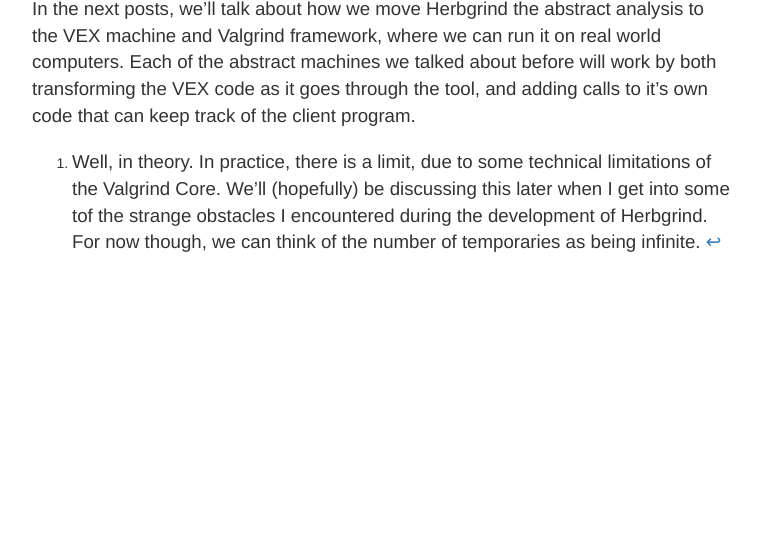
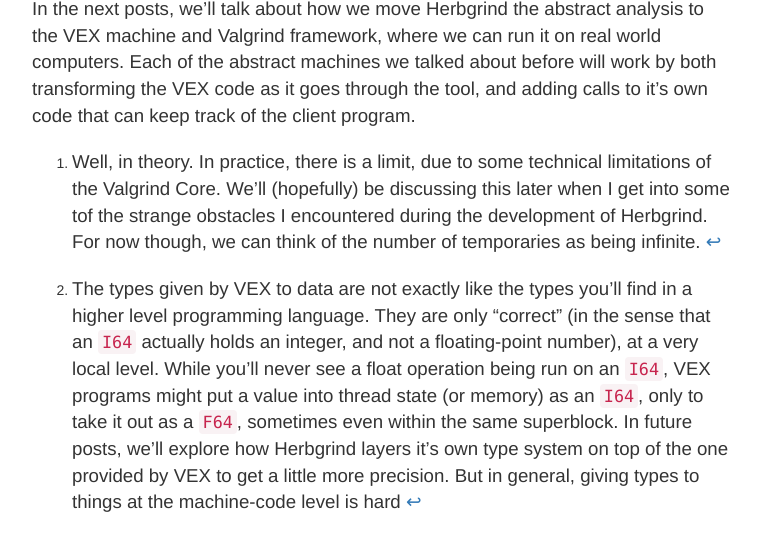
Before and after one commit to HazardousPeach/hazardouspeach.github.io, a Jekyll site: the page built from _posts/2017-05-25-herbgrind-5-building-a-grind.md, in a window 1280 px wide and 900 px high, scrolled down 7521 px, cut to the strip 272-823 px from the top of the window. Shown: the whole strip, without its empty margins (103-863 px from the left). Built offline with Jekyll 4.4.1, drawn with Linux system fonts in a browser that asks for light colours; nearby versions of some CDN libraries; library files that are not in the unit come from our copies; formulas are drawn with MathJax 3; before the commit the page ends 8161 px from its top, so only the background shows below that; some of the changed text lies outside the part shown.

Commit message:
Add type footnote

```diff
--- a/_posts/2017-05-25-herbgrind-5-building-a-grind.md
+++ b/_posts/2017-05-25-herbgrind-5-building-a-grind.md
@@ -224,7 +224,19 @@
 helps, you can just replace this with `1` in your head. It also has a
 second part `:I64`, which tells you what *type* the value has. In this
 case, `I64` means a 64-bit integer. There are also types `I32` for a
-32-bit integer, `F64` for a 64-bit float, and others.
+32-bit integer, `F64` for a 64-bit float, and others[^valgrind-types].
+
+[^valgrind-types]: The types given by VEX to data are not exactly like
+    the types you'll find in a higher level programming language. They
+    are only "correct" (in the sense that an `I64` actually holds an
+    integer, and not a floating-point number), at a very local
+    level. While you'll never see a float operation being run on an
+    `I64`, VEX programs might put a value into thread state (or
+    memory) as an `I64`, only to take it out as a `F64`, sometimes
+    even within the same superblock. In future posts, we'll explore
+    how Herbgrind layers it's own type system on top of the one
+    provided by VEX to get a little more precision. But in general,
+    giving types to things at the machine-code level is hard
 
 The left side of the equality tells VEX where to put the value. `STle`
 means, "STore Little Endian", where "Little Endian" is just one of the
```
